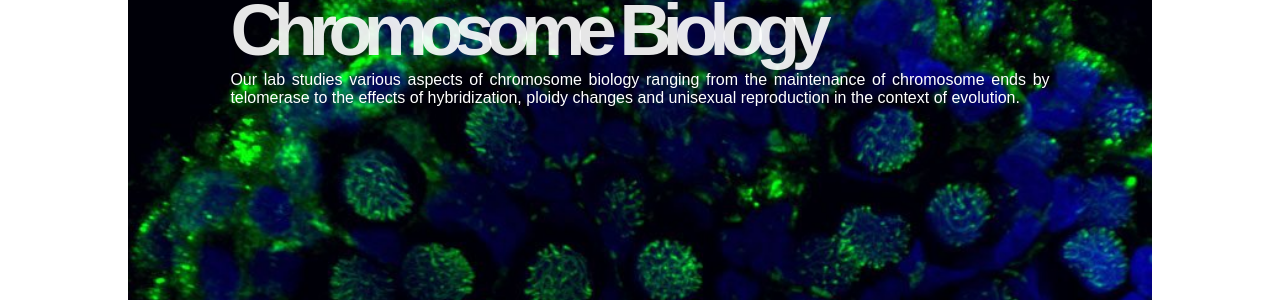
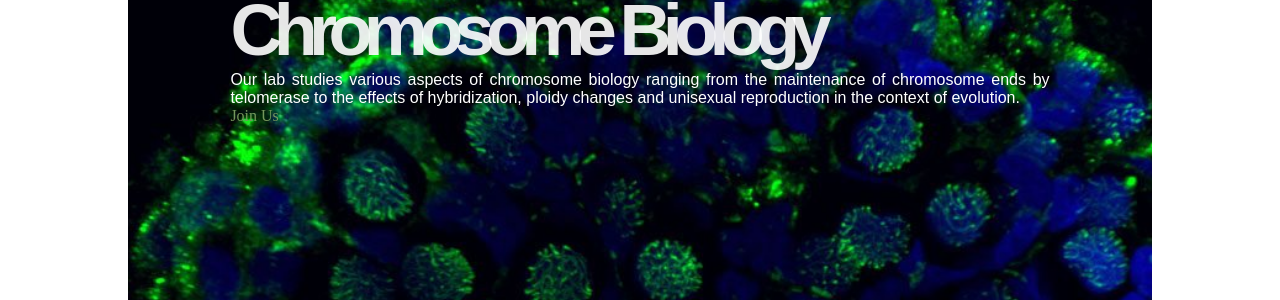
Before and after one commit to kristi-jensen/kristi-jensen.github.io, a Jekyll site: the page built from index.html, in a window 1280 px wide. Shown: the part 194-494 px from the top of the page. Built offline with Jekyll 4.4.1, drawn with Linux system fonts in a browser that asks for light colours.

Commit message:
Update index.html

```diff
--- a/index.html
+++ b/index.html
@@ -5,6 +5,9 @@ title: Baumann Lab | Home
 <div id="chrbio">
 	<h2 id="chrbioH">Chromosome Biology</h2>
 	<p>Our lab studies various aspects of chromosome biology ranging from the maintenance of chromosome ends by telomerase to the effects of hybridization, ploidy changes and unisexual reproduction in the context of evolution.</p>
+	<div class="button">
+		<a href="/join">Join Us</a>
+	</div>
 </div>
 <div id="research_logos">
 	<div class="RL" id="tnt">
```
